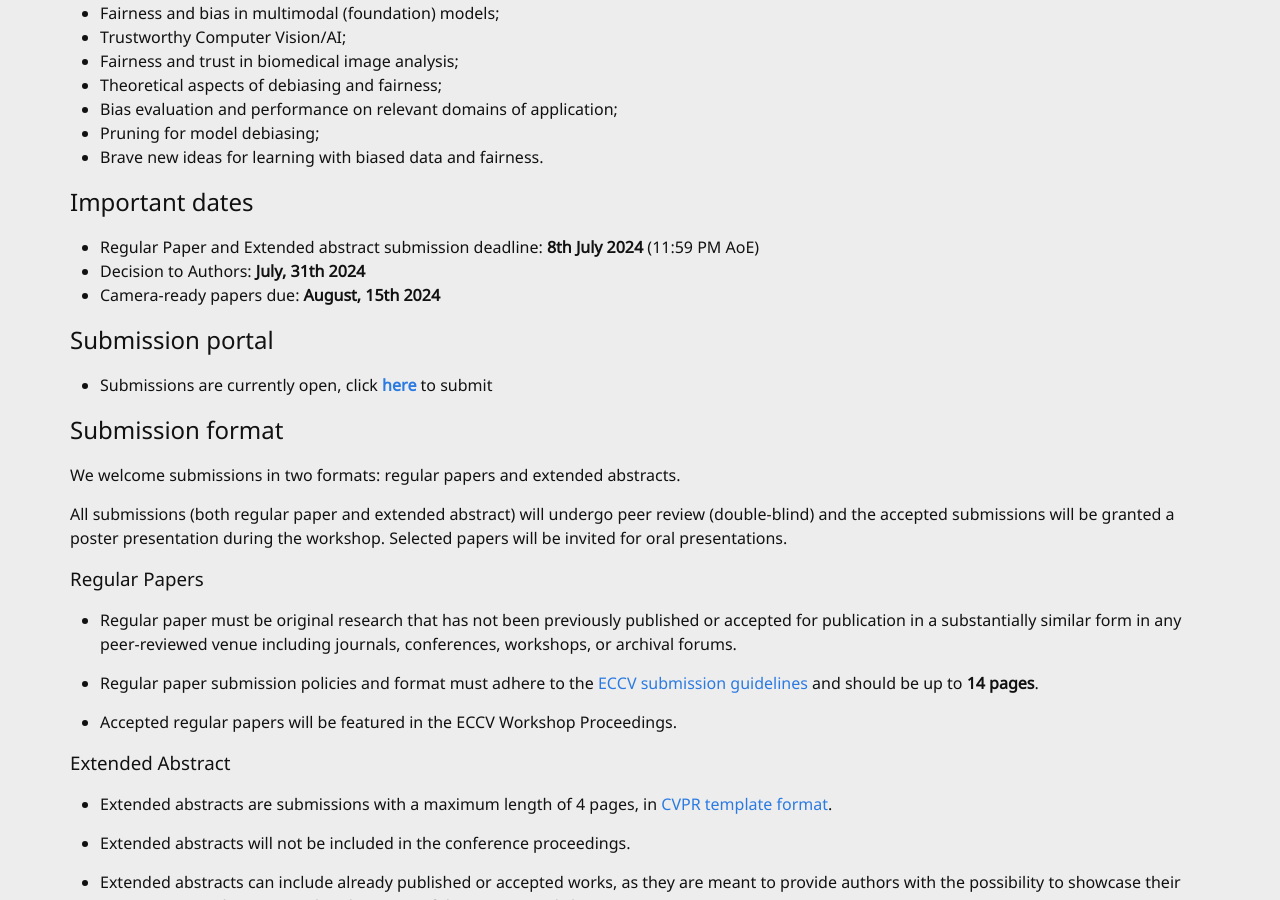
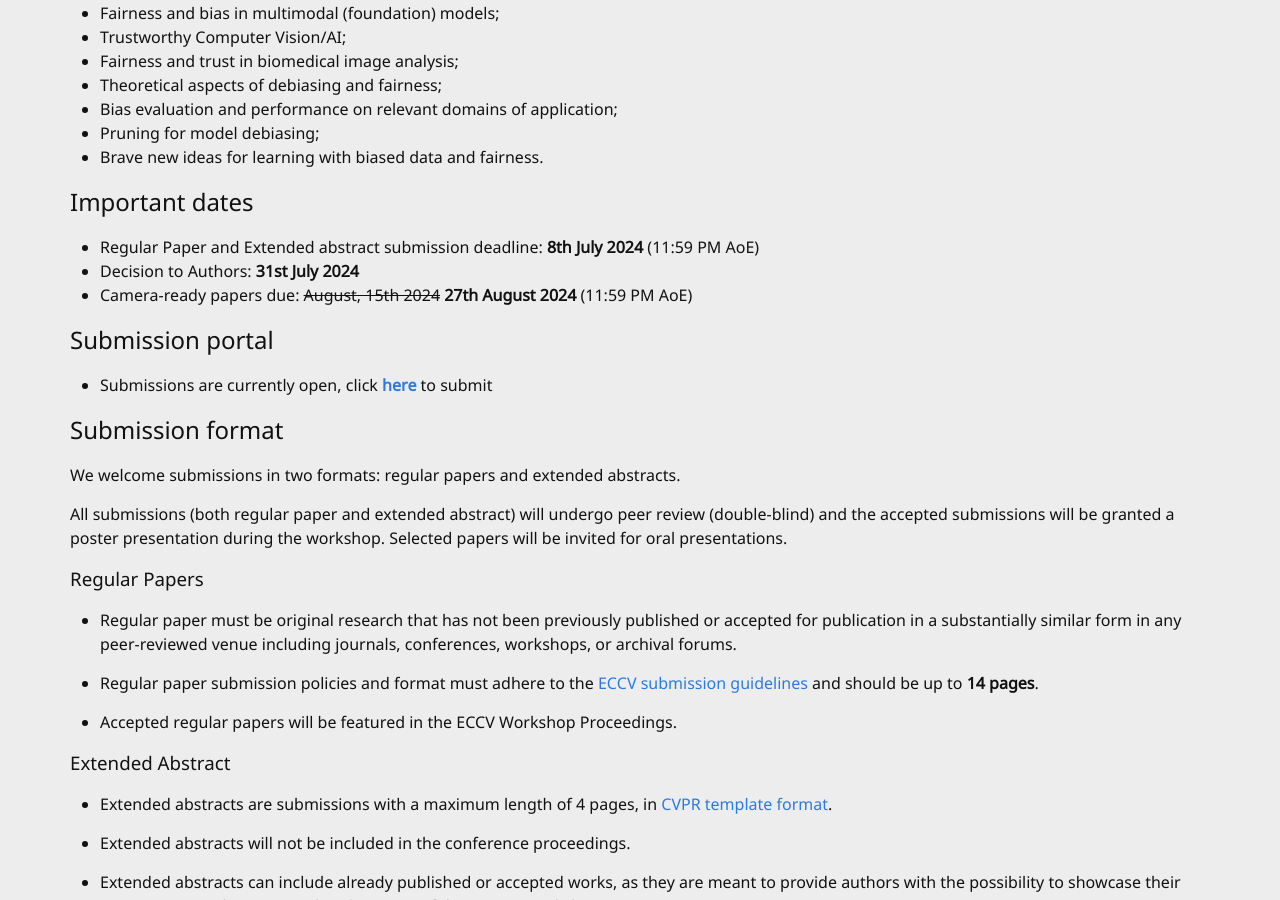
Before and after one commit to VitoPaoloPastore/2nd-FAILED-Workshop-ICCV-2025.github.io, a Jekyll site: the page built from 0-call.md, in a window 1280 px wide and 900 px high, scrolled down 540 px. Built offline with Jekyll 4.4.1, drawn with Linux system fonts in a browser that asks for light colours.

Commit message:
Update 0-call.md

```diff
--- a/0-call.md
+++ b/0-call.md
@@ -24,8 +24,8 @@ We welcome the submissions of original and high-quality papers including (but no
 ## Important dates
 
 * Regular Paper and Extended abstract submission deadline: **8th July 2024** (11:59 PM AoE)
-* Decision to Authors: **July, 31th 2024**
-* Camera-ready papers due: **August, 15th 2024**
+* Decision to Authors: **31st July 2024**
+* Camera-ready papers due: ~~August, 15th 2024~~ **27th August 2024** (11:59 PM AoE)
 
 ## Submission portal
 
```
